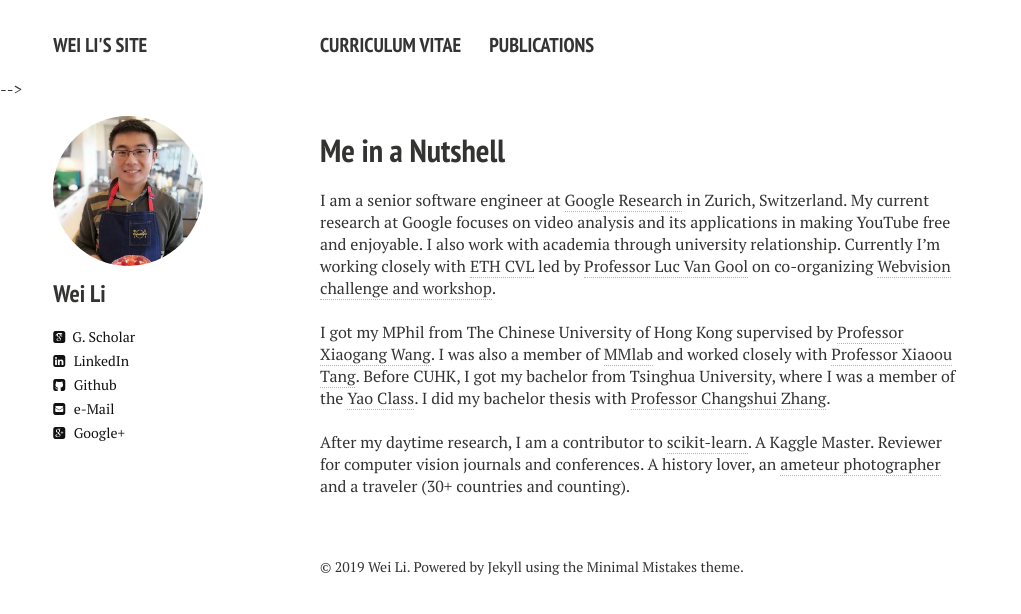
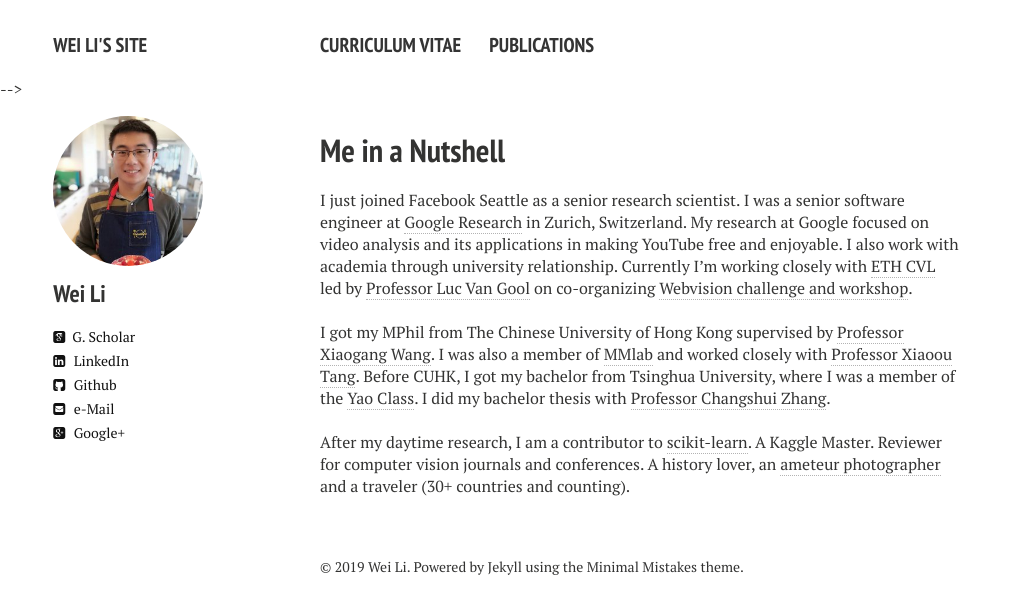
Before and after one commit to weilinear/BACKUP_weilinear.github.io, a Jekyll site: the page built from index.md, in a window 1280 px wide. Shown: the top 614 px of the page, without its empty margins (0-1021 px from the left). Built offline with Jekyll 4.4.1, drawn with Linux system fonts in a browser that asks for light colours; nearby versions of some CDN libraries; comment, search, counter and statistics services are not loaded.

Commit message:
Update index.md for new job!

```diff
--- a/index.md
+++ b/index.md
@@ -7,8 +7,8 @@ image:
   feature: mountain.jpg
 ---
 
-I am a senior software engineer at <a href="https://research.google.com" target="_blank">Google Research</a> in
-Zurich, Switzerland. My current research at Google focuses on video analysis and its applications in making YouTube free and enjoyable.
+I just joined Facebook Seattle as a senior research scientist. I was a senior software engineer at <a href="https://research.google.com" target="_blank">Google Research</a> in
+Zurich, Switzerland. My research at Google focused on video analysis and its applications in making YouTube free and enjoyable.
 I also work with academia through university relationship. Currently I'm working closely with <a href="http://www.vision.ee.ethz.ch/en/" target="_blank">ETH CVL</a> led by
 <a href="https://www.vision.ee.ethz.ch/en/members/get_member.cgi?id=1" target="_blank">Professor Luc Van Gool</a> on co-organizing <a href="https://www.vision.ee.ethz.ch/webvision/workshop.html" target="_blank"> Webvision challenge and workshop</a>.
 
```
